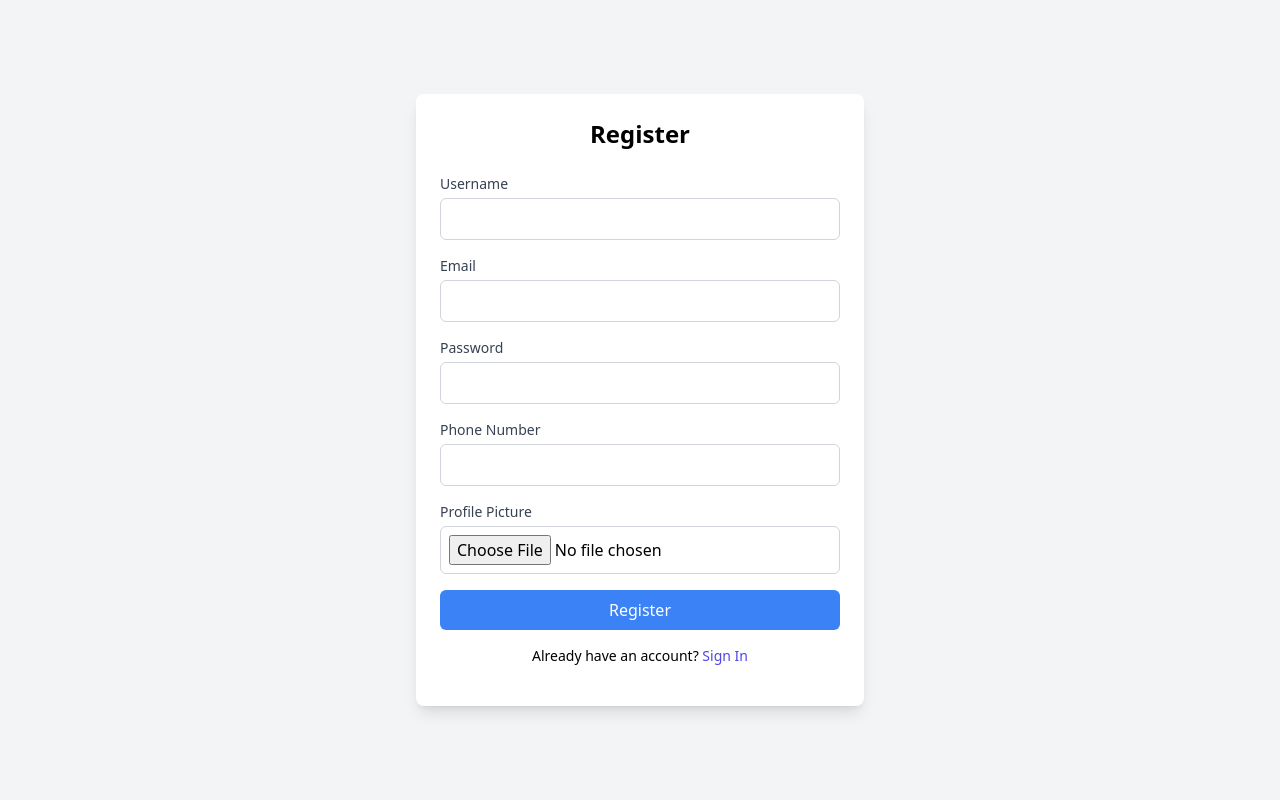
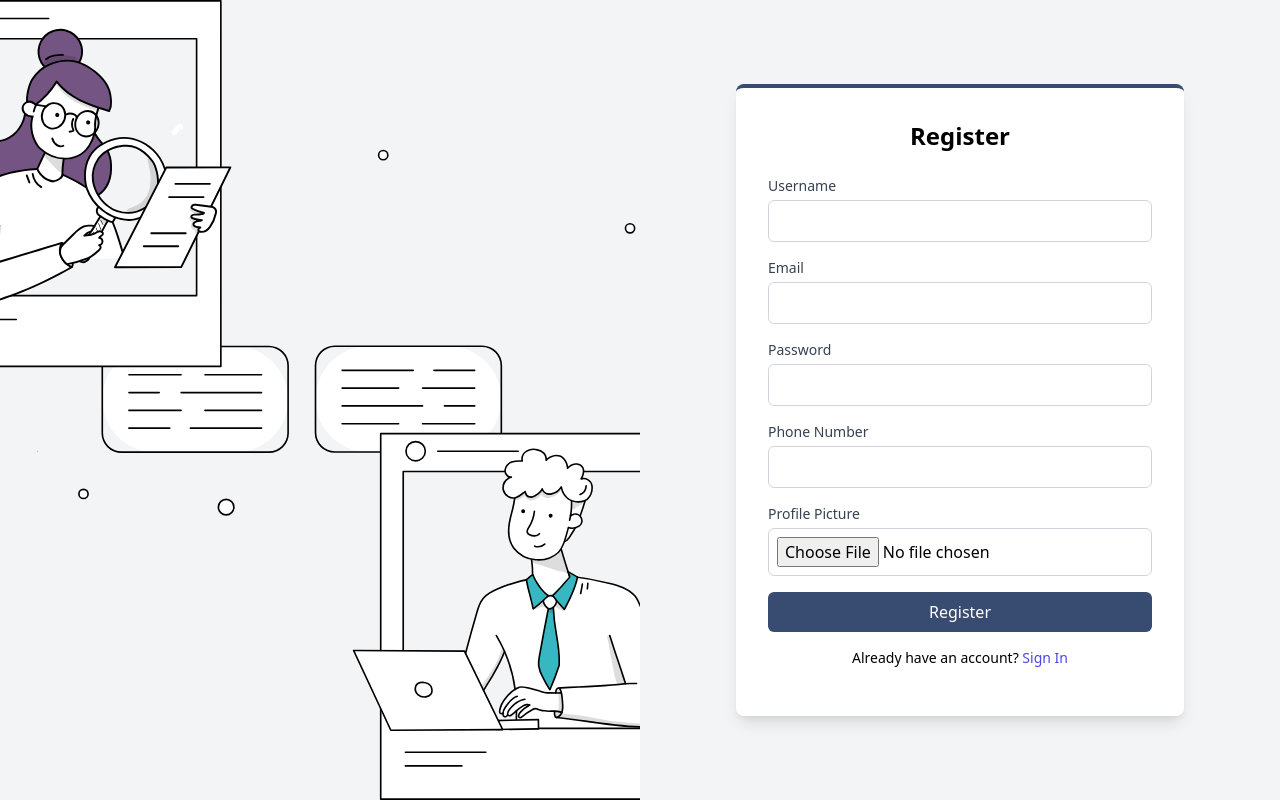
Before and after one commit to jincyaju/Blogsite, a Django app: page /user-register/ in a window 1280 px wide. Run offline with Django 5.2, Linux system fonts and the light colour scheme; some libraries are stand-ins or nearby versions.

Commit message:
design updates

```diff
--- a/app_blog/templates/blog-edit.html
+++ b/app_blog/templates/blog-edit.html
@@ -6,6 +6,7 @@
     <meta name="viewport" content="width=device-width, initial-scale=1.0">
     <title>Edit Blog Post</title>
     <script src="https://cdn.tailwindcss.com"></script>
+
 </head>
 <body class="bg-gray-100 flex justify-center items-center h-screen">
     <div class="w-full max-w-md bg-white rounded-lg shadow-lg p-6">
@@ -27,7 +28,7 @@
                 <label for="BlogImage" class="block text-sm font-medium text-gray-700">Image (optional)</label>
                 <input type="file" id="BlogImage" name="BlogImage" class="mt-1 block w-full p-2 border border-gray-300 rounded-md">
             </div>
-            <button type="submit" class="w-full bg-blue-500 text-white py-2 px-4 rounded-md hover:bg-green-600">Update Post</button>
+            <button type="submit" class="w-full bg-[#384B70] text-white py-2 px-4 rounded-md hover:bg-[#FF885B]">Update Post</button>
         </form>
         <p id="message" class="mt-4 text-center text-red-500"></p>
     </div>
--- a/app_blog/templates/blog_list.html
+++ b/app_blog/templates/blog_list.html
@@ -8,7 +8,9 @@
     <meta charset="UTF-8">
     <meta name="viewport" content="width=device-width, initial-scale=1.0">
     <title>Blog List</title>
-    <script src="https://cdn.tailwindcss.com"></script>
+
+    <link href="https://cdn.jsdelivr.net/npm/tailwindcss@2.2.19/dist/tailwind.min.css" rel="stylesheet">
+
 </head>
 <body class="bg-gray-100">
     <div class="container mx-auto p-6">
--- a/app_blog/templates/userregistration.html
+++ b/app_blog/templates/userregistration.html
@@ -1,43 +1,80 @@
 <!DOCTYPE html>
 {% load static %}
 <html lang="en">
+
 <head>
     <meta charset="UTF-8">
     <meta name="viewport" content="width=device-width, initial-scale=1.0">
     <title>Register</title>
     <script src="https://cdn.tailwindcss.com"></script>
 </head>
-<body class="bg-gray-100 flex justify-center items-center h-screen">
-    <div class="w-full max-w-md bg-white rounded-lg shadow-lg p-6">
+
+<body class="bg-gray-100 min-h-screen flex">
+
+    <div class="hidden md:flex w-1/2 bg-cover bg-center" style="background-image: url('/static/images/login-1.svg');">
+
+    </div>
+
+
+    <div class="w-full md:w-1/2 flex justify-center items-center p-6">
+        <div class="w-full max-w-md bg-white rounded-lg shadow-lg p-8 border-t-4 border-[#384B70]">
             <h1 class="text-2xl font-bold mb-6 text-center">Register</h1>
-        <form id="registerForm" class="space-y-4">
+            <form id="registerForm" class="space-y-4" enctype="multipart/form-data">
+
                 <div>
                     <label for="username" class="block text-sm font-medium text-gray-700">Username</label>
-                <input type="text" id="username" name="username" class="mt-1 block w-full p-2 border border-gray-300 rounded-md" required>
+                    <input type="text" id="username" name="username"
+                        class="mt-1 block w-full p-2 border border-gray-300 rounded-md focus:outline-none focus:ring-2 focus:ring-indigo-500"
+                        required>
                 </div>
+
+
                 <div>
                     <label for="email" class="block text-sm font-medium text-gray-700">Email</label>
-                <input type="email" id="email" name="email" class="mt-1 block w-full p-2 border border-gray-300 rounded-md" required>
+                    <input type="email" id="email" name="email" class="mt-1 block w-full p-2 border border-gray-300 rounded-md focus:outline-none focus:ring-2 focus:ring-indigo-500"
+                        required>
                 </div>
+
                 <div>
                     <label for="password" class="block text-sm font-medium text-gray-700">Password</label>
-                <input type="password" id="password" name="password" class="mt-1 block w-full p-2 border border-gray-300 rounded-md" required>
+                    <input type="password" id="password" name="password" class="mt-1 block w-full p-2 border border-gray-300 rounded-md focus:outline-none focus:ring-2 focus:ring-indigo-500"
+                        required>
                 </div>
+
+
                 <div>
                     <label for="PhoneNumber" class="block text-sm font-medium text-gray-700">Phone Number</label>
-                <input type="text" id="PhoneNumber" name="PhoneNumber" class="mt-1 block w-full p-2 border border-gray-300 rounded-md">
+                    <input type="text" id="PhoneNumber" name="PhoneNumber"
+                        class="mt-1 block w-full p-2 border border-gray-300 rounded-md focus:outline-none focus:ring-2 focus:ring-indigo-500">
                 </div>
+
+
                 <div>
                     <label for="ProfilePhoto" class="block text-sm font-medium text-gray-700">Profile Picture</label>
-                <input type="file" id="ProfilePhoto" name="ProfilePhoto" class="mt-1 block w-full p-2 border border-gray-300 rounded-md">
+                    <input type="file" id="ProfilePhoto" name="ProfilePhoto"
+                        class="mt-1 block w-full p-2 border border-gray-300 rounded-md" accept="image/*">
                 </div>
-            <button type="submit" class="w-full bg-blue-500 text-white py-2 px-4 rounded-md hover:bg-green-600">Register</button>
-            <p class="text-sm text-center">Already have an account? <a href="{% url 'login' %}" id="show-signup" class="text-indigo-600 hover:underline">Sign In</a></p>
 
+
+                <button type="submit"
+                    class="w-full bg-[#384B70] text-white py-2 px-4 rounded-md hover:bg-[#FF885B] transition-colors duration-300">
+                    Register
+                </button>
+
+
+                <p class="text-sm text-center">
+                    Already have an account?
+                    <a href="{% url 'login' %}" class="text-indigo-600 hover:underline">Sign In</a>
+                </p>
             </form>
+
+            <!-- Message Display -->
             <p id="message" class="mt-4 text-center text-red-500"></p>
         </div>
+    </div>
 
+    <!-- Registration JavaScript -->
     <script src="{% static 'js/registration.js' %}"></script>
 </body>
+
 </html>
--- a/static/js/blog-create.js
+++ b/static/js/blog-create.js
@@ -20,6 +20,7 @@ document.getElementById('blogCreateForm').addEventListener('submit', async funct
     console.log(formData);
 
     try {
+        // const response = await fetch(`http://15.206.89.205/api-blog/BlogApi/`, {
         const response = await fetch(`http://15.206.89.205/api-blog/BlogApi/`, {
             method: 'POST',
             body: formData,
--- a/static/js/login.js
+++ b/static/js/login.js
@@ -1,3 +1,4 @@
+
 document.getElementById('loginForm').addEventListener('submit', async function (e) {
     e.preventDefault();
 
@@ -36,9 +37,11 @@ document.getElementById('loginForm').addEventListener('submit', async function (
 
         document.getElementById('message').textContent = 'Login successful';
 
-        window.location.href = 'http://15.206.89.205/list-blog' ;
+        window.location.href = '/list-blog' ;
     } catch (error) {
         console.error('Error:', error);
         document.getElementById('message').textContent = 'Error occurred. Please check the console for more details.';
     }
+
+
 });
```
Also changed, not shown: app_blog/templates/base.html (+33 -18 lines), app_blog/templates/blog_create.html (+6 -4 lines), app_blog/templates/blog_detail.html (+8 -7 lines), app_blog/templates/login.html (+16 -3 lines), app_blog/templates/myblog.html (+15 -3 lines), app_blog/templates/profile-edit.html (+4 -3 lines), media/blog_images/IMG20230714181044.jpg (deleted), media/blog_images/IMG_20240804_144041.jpg (deleted), media/blog_images/IMG_20240804_144314.jpg (deleted), media/blog_images/IMG_20240804_144314_AU3Txq1.jpg (deleted), media/blog_images/WhatsApp_Image_2024-07-16_at_9.19.40_PM_1.jpeg (deleted), media/profile_images/IMG_20240804_144314.jpg (deleted), static/images/login-1.svg (added). Lines whose indentation alone changed are shown as unchanged.
